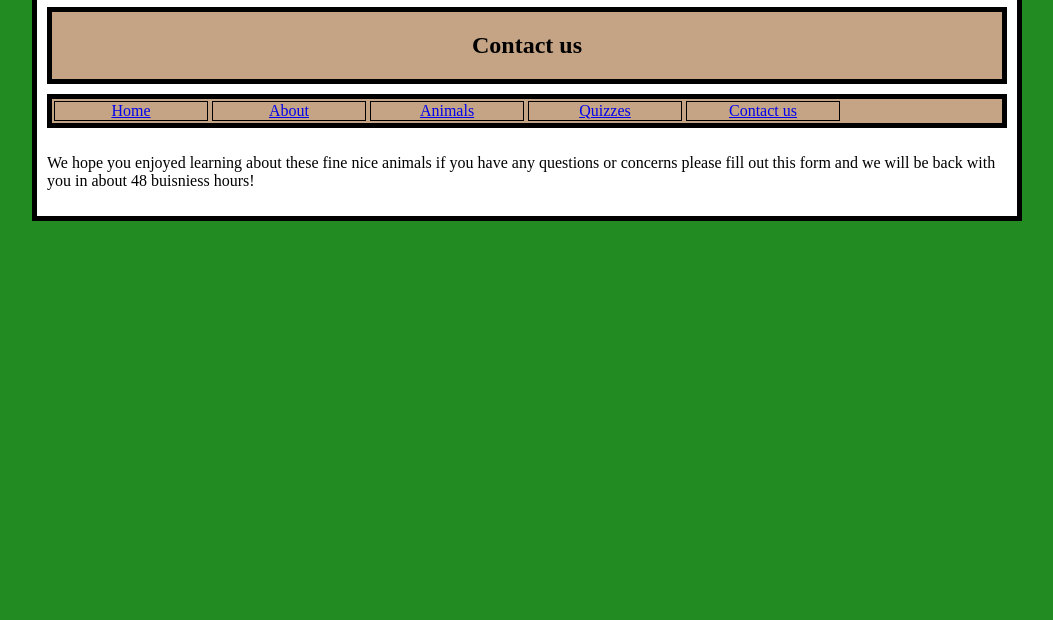
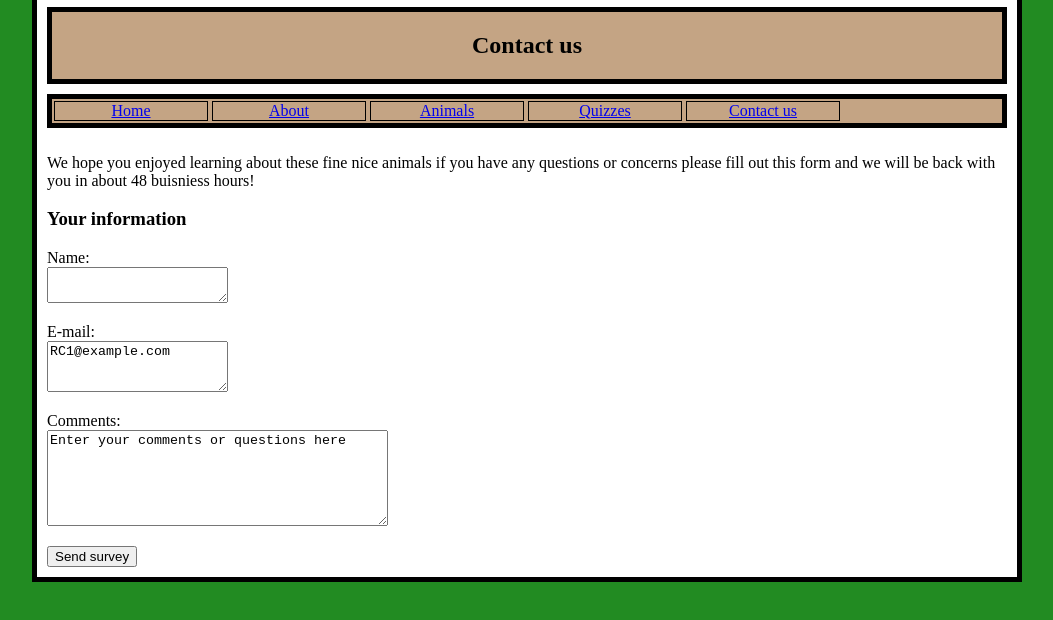
Before and after one commit to RAM026/ITC3100FinalProject, a plain HTML site: page contact.html in a window 1280 px wide. Shown: the part 116-736 px from the top of the page, without its empty margins (113-1166 px from the left). Drawn offline with Linux system fonts and the light colour scheme.

Commit message:
Update contact.html
Added where users can input information

```diff
--- a/contact.html
+++ b/contact.html
@@ -28,6 +28,16 @@
 
 			<div id="contactPageContent">
 				<p>We hope you enjoyed learning about these fine nice animals if you have any questions or concerns please fill out this form and we will be back with you in about 48 buisniess hours!</p>
+				<P>
+					<h3> Your information</h3>
+						<p>Name: <br />
+						<textarea name = "the_box" id = "the_box"></textarea> </p>
+						<p>E-mail: <br />
+						<textarea name = "the_box" id = "the_box" rows = "3" >RC1@example.com</textarea> </p>
+						<p>Comments: <br />
+						<textarea name = "the_box" id = "the_box" rows = "6" cols = "40">Enter your comments or questions here</textarea> </p>
+						<input type="submit" value ="Send survey"></td></tr>
+
 			</div>
 
 
```
